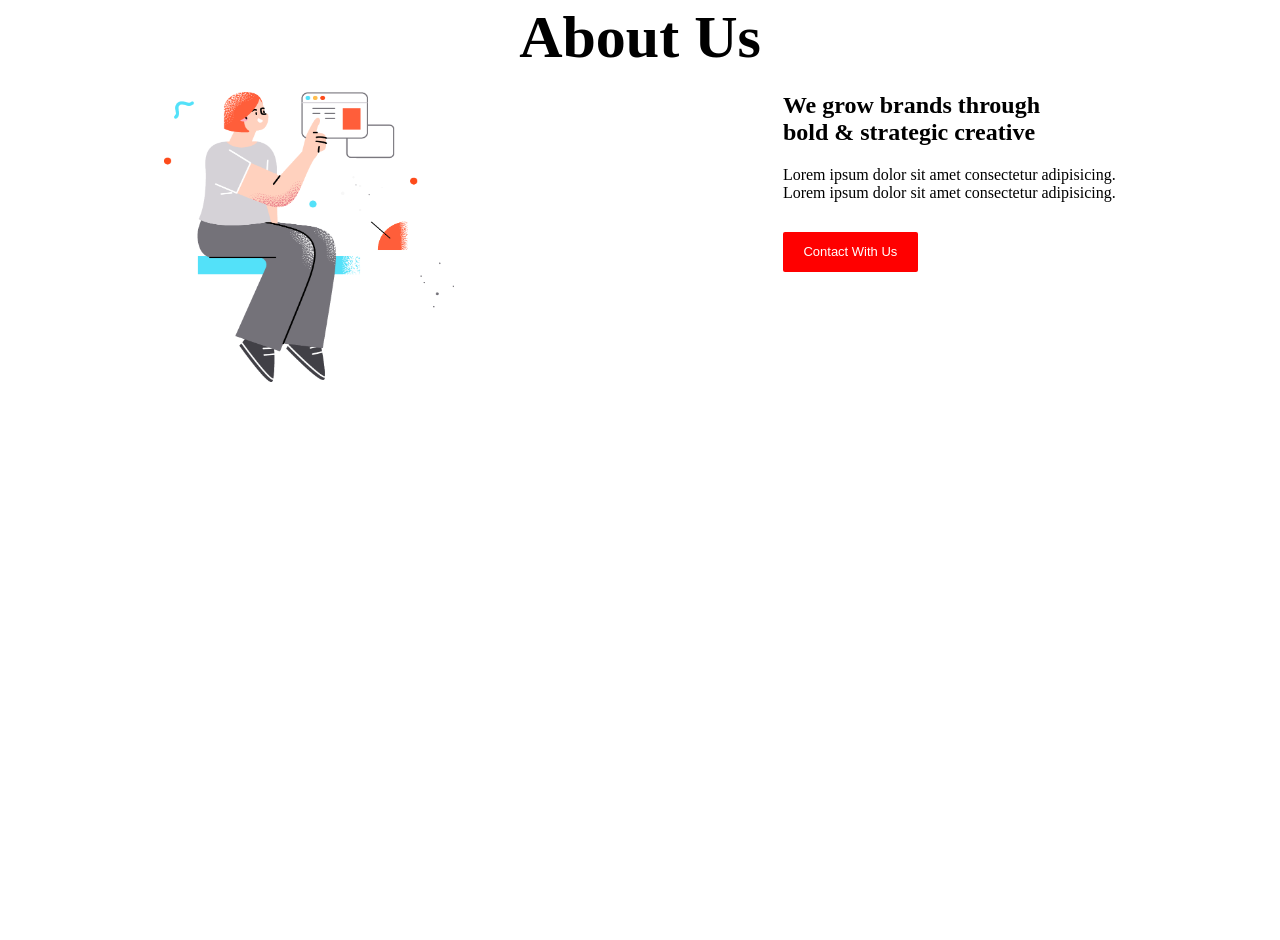
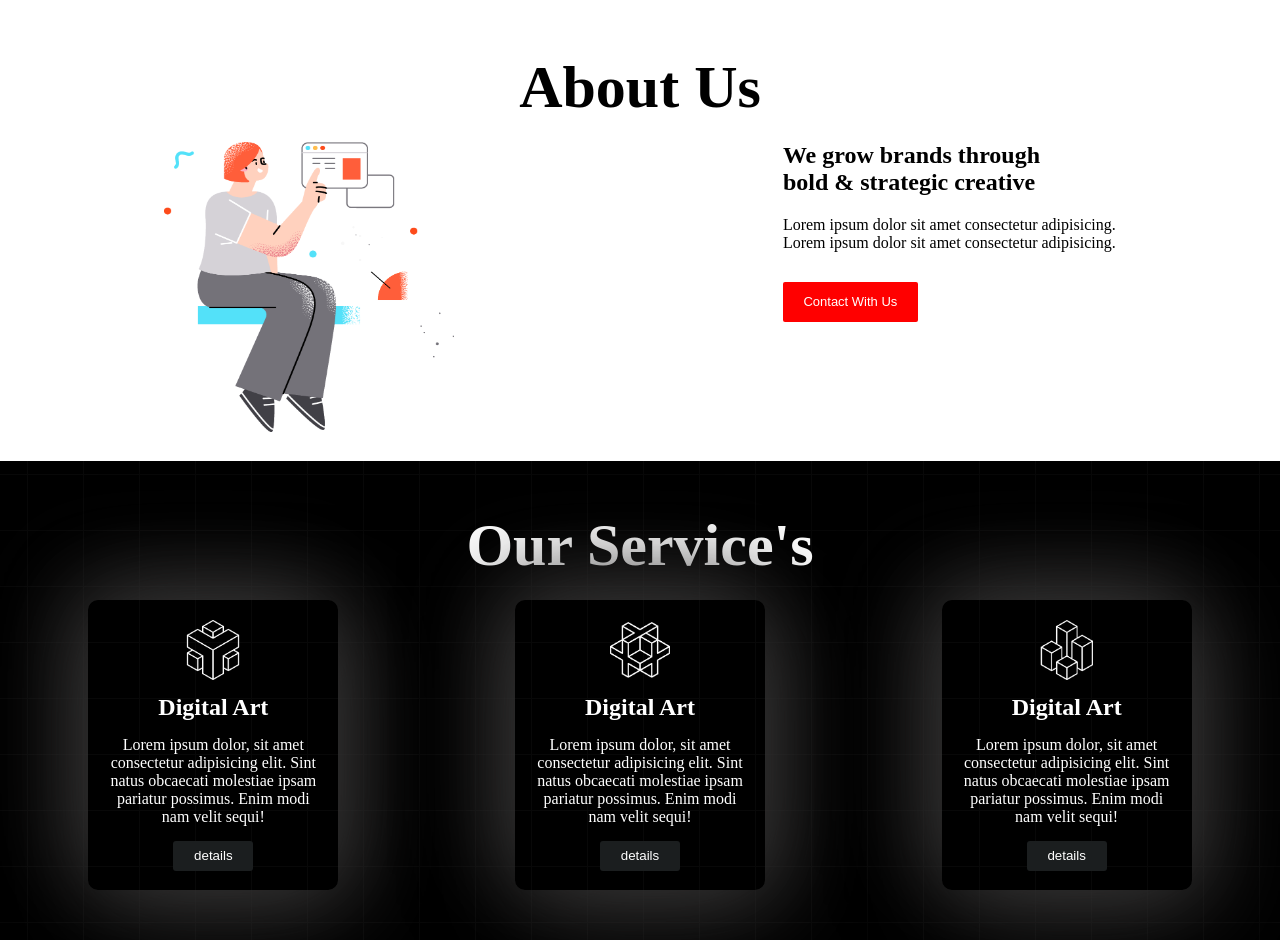
Before and after one commit to sristikundu1/Digital-Product, a plain HTML site: page index.html in a window 1280 px wide. Shown: the part 887-1827 px from the top of the page. Before the commit the page ends 1298 px from the top, so only its background shows below. Drawn offline with Linux system fonts and the light colour scheme.

Commit message:
implement service section

```diff
--- a/Styles/style.css
+++ b/Styles/style.css
@@ -1,41 +1,48 @@
-*{
+* {
     padding: 0px;
     margin: 0px;
 }
 
-nav{
+nav {
     display: flex;
     justify-content: space-around;
     padding: 25px 0px;
     background-color: rgb(58, 57, 57);
     color: white;
 }
-.logo{
+
+.logo {
     width: 100px;
 }
-ul{
+
+ul {
     list-style: none;
     display: flex;
 }
-li{
+
+li {
     margin-right: 20px;
 }
-.banner-container{
+
+.banner-container {
     height: 100vh;
     color: white;
     background-color: black;
     display: flex;
     justify-content: space-around;
     align-items: center;
-    background-image: url("/assests/images/background.png"),linear-gradient(45deg,#000000, #2D3436);
+    background-image: url("/assests/images/background.png"), linear-gradient(45deg, #000000, #2D3436);
 }
-.banner-title{
+
+.banner-title {
     font-size: 60px;
 }
-.banner-paragrapg{
+
+.banner-paragrapg {
     margin: 15px 0px;
 }
-.btn{
+
+.btn {
     width: 120px;
     height: 40px;
     font-size: 13px;
@@ -45,30 +52,79 @@ li{
     border: none;
     margin-top: 10px;
 }
-.banner-img{
+
+.banner-img {
     width: 290px;
     height: 290px;
 }
-.about{
+
+.about {
     font-size: 60px;
     text-align: center;
     margin: 20px 0px;
 }
-.about-container{
+
+.about-container {
     display: flex;
     justify-content: space-around;
     flex-direction: row-reverse;
     margin-bottom: 25px;
 }
-.about-paragraph{
+
+.about-paragraph {
     margin: 20px 0px;
 }
 
-.conttact{
+.conttact {
     border-radius: 2px;
     width: 135px;
 }
-.about-imag{
+
+.about-imag {
     width: 290px;
     height: 290px;
 }
+
+.service-container {
+    background-color: black;
+    color: white;
+    background-image: url("/assests/images/background.png");
+}
+
+.about {
+    padding-top: 50px;
+}
+
+.service-cards {
+    display: flex;
+    justify-content: space-around;
+    padding-bottom: 50px;
+}
+
+.card {
+    text-align: center;
+    width: 210px;
+    height: 250px;
+    padding: 20px;
+    border-radius: 10px;
+    /* box-shadow: 4px 4px 15px gray; */
+    box-shadow: 15px 15px 95px 0px #353434, -15px -15px 95px 0px #353434;
+}
+
+.card-logo {
+    width: 60px;
+    height: 60px;
+    margin-bottom: 10px;
+}
+.card-paragraph{
+    margin: 15px 0px;
+}
+
+.detail-btn {
+    width: 80px;
+    height: 30px;
+    border-radius: 3px;
+    border-style: none;
+    background-color: #1b1e1f;
+    color: white;
+}
--- a/index.html
+++ b/index.html
@@ -43,12 +43,41 @@
             <div>
                 <h2>We grow brands through <br>
                     bold & strategic creative</h2>
-                    <p class="about-paragraph">Lorem ipsum dolor sit amet consectetur adipisicing. <br>
-                        Lorem ipsum dolor sit amet consectetur adipisicing.</p>
-                        <button class="btn conttact">Contact With Us</button>
+                <p class="about-paragraph">Lorem ipsum dolor sit amet consectetur adipisicing. <br>
+                    Lorem ipsum dolor sit amet consectetur adipisicing.</p>
+                <button class="btn conttact">Contact With Us</button>
             </div>
             <div>
                 <img class="about-imag" src="./assests/images/section.png" alt="">
+            </div>
+        </div>
+
+        <!-- service section  -->
+
+        <div class="service-container">
+            <h2 class="about">Our Service's</h2>
+            <div class="service-cards">
+                <div class="card">
+                    <img class="card-logo" src="./assests/icon/0.png" alt="">
+                    <h2>Digital Art</h2>
+                    <p class="card-paragraph">Lorem ipsum dolor, sit amet consectetur adipisicing elit. Sint natus obcaecati molestiae ipsam pariatur possimus. Enim modi nam velit sequi!</p>
+                    <button class="detail-btn">details</button>
+
+                </div>
+                <div class="card">
+                    <img class="card-logo" src="./assests/icon/1.png" alt="">
+                    <h2>Digital Art</h2>
+                    <p class="card-paragraph">Lorem ipsum dolor, sit amet consectetur adipisicing elit. Sint natus obcaecati molestiae ipsam pariatur possimus. Enim modi nam velit sequi!</p>
+                    <button class="detail-btn">details</button>
+
+                </div>
+                <div class="card">
+                    <img class="card-logo" src="./assests/icon/2.png" alt="">
+                    <h2>Digital Art</h2>
+                    <p class="card-paragraph">Lorem ipsum dolor, sit amet consectetur adipisicing elit. Sint natus obcaecati molestiae ipsam pariatur possimus. Enim modi nam velit sequi!</p>
+                    <button class="detail-btn">details</button>
+
+                </div>
             </div>
         </div>
 
```
